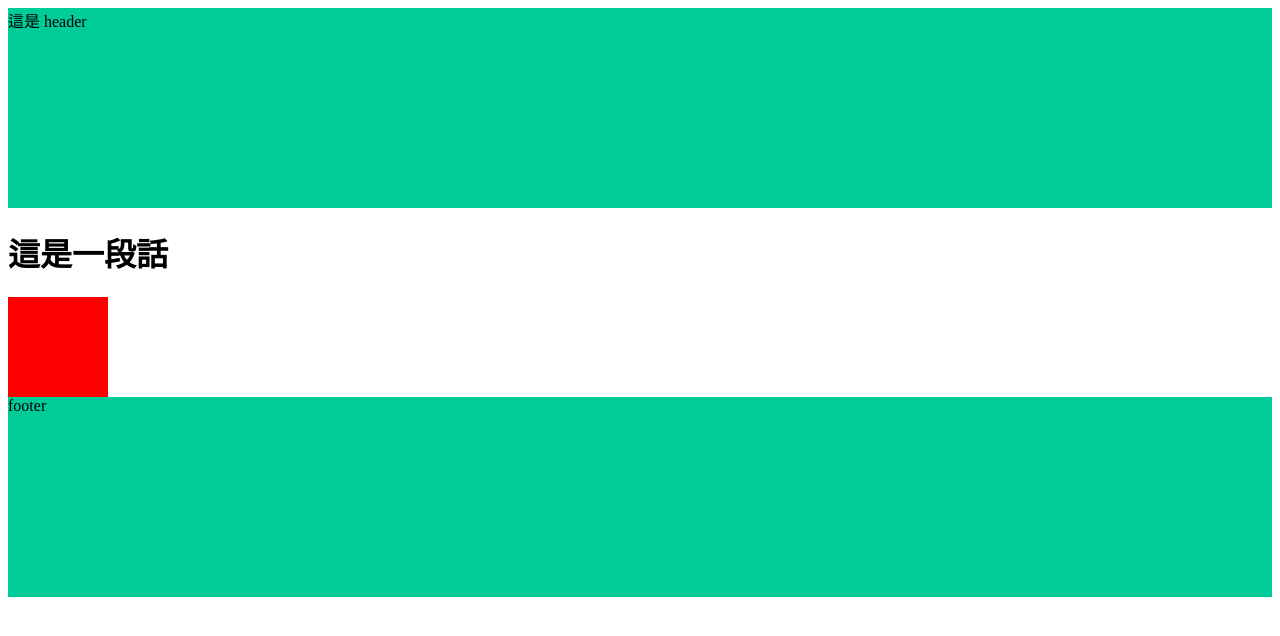
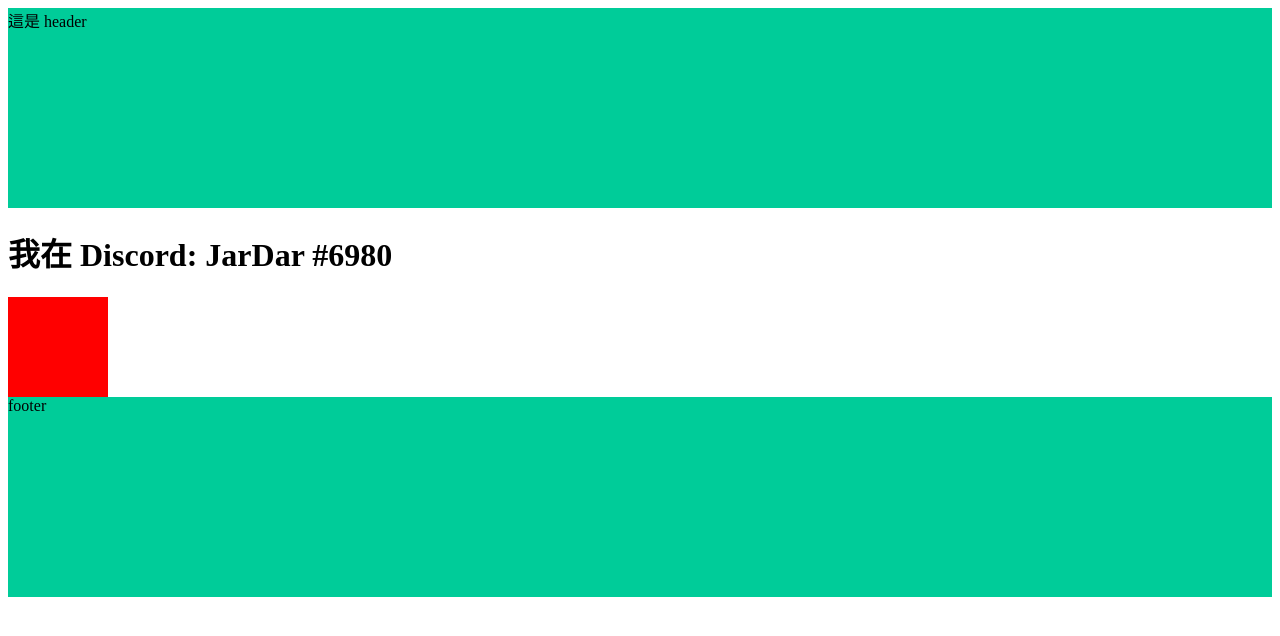
Before and after one commit to jardar/testgulp, a plain HTML site: page index.html in a window 1280 px wide. Drawn offline with Linux system fonts and the light colour scheme.

Commit message:
Update 2022-06-30T08:44:56.448Z

```diff
--- a/index.html
+++ b/index.html
@@ -16,7 +16,7 @@
 
 
 <h1>
-  這是一段話
+  我在 Discord: JarDar #6980
 </h1>
 
 <div class="box"></div>
```
